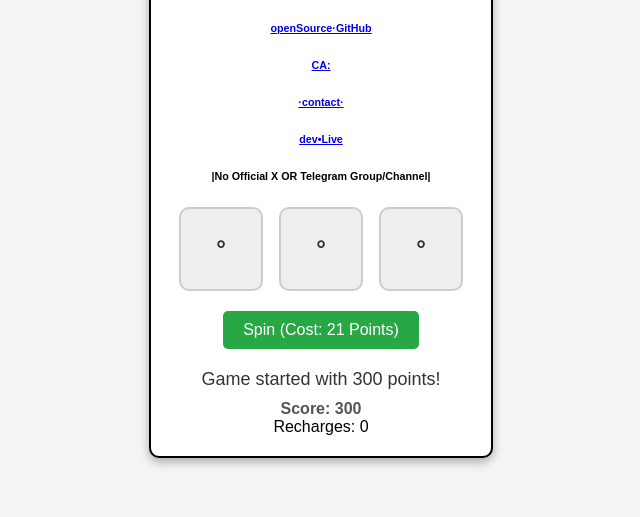
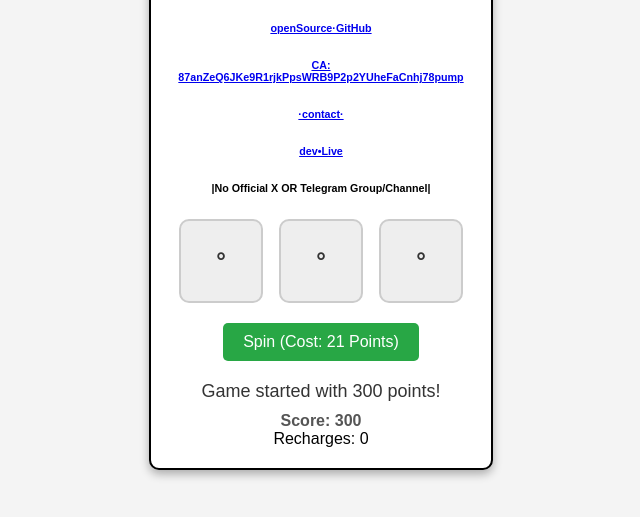
Before and after one commit to spiritorient/SLUT-MACHINE-pro, a website: page slut-masina/index.html in a window 1280 px wide. Shown: the part 133-650 px from the top of the page, without its empty margins (319-959 px from the left). Drawn offline with Linux system fonts and the light colour scheme; no server answers.

Commit message:
CA resolved

```diff
--- a/slut-masina/index.html
+++ b/slut-masina/index.html
@@ -20,7 +20,7 @@
     <div id="slot-machine">
         <h1>Slut·Machine</h1>
         <h6><a href="https://github.com/spiritorient/SLUT-MACHINE-pro" target="_blank">openSource·GitHub</a></h6>
-        <h6><a href="https://github.com/spiritorient/SLUT-MACHINE-pro" target="_blank">CA:</a></h6>
+        <h6><a href="https://pump.fun/coin/87anZeQ6JKe9R1rjkPpsWRB9P2p2YUheFaCnhj78pump?include-nsfw=true" target="_blank">CA: 87anZeQ6JKe9R1rjkPpsWRB9P2p2YUheFaCnhj78pump</a></h6>
         <h6><a href="https://t.me/devkozmos">·contact·</a></h6>
         <h6><a href="https://www.youtube.com/@oldbrickfactory/live" target="_blank">dev•Live</a></h6>
         <h6>|No Official X OR Telegram Group/Channel|</h6>
```
